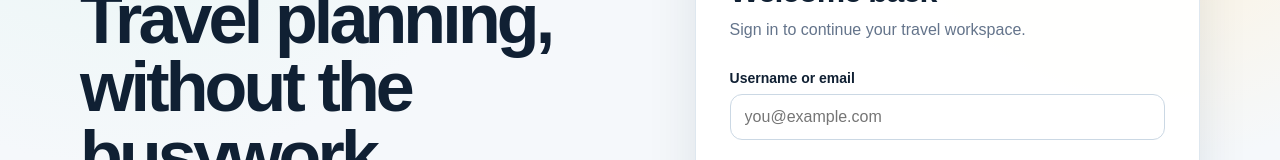
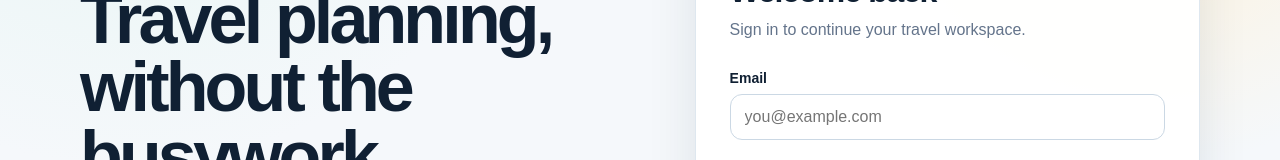
Before and after one commit to mhsefidgar/VoyageAgent, a Next.js app: page /login in a window 1280 px wide. Shown: the part 254-414 px from the top of the page. Built offline with nearby package versions, Linux system fonts and the light colour scheme.

Commit message:
Improve login validation feedback

```diff
--- a/src/app/login/page.tsx
+++ b/src/app/login/page.tsx
@@ -1,6 +1,10 @@
 import Link from 'next/link';
 
-export default function LoginPage() {
+export default async function LoginPage({ searchParams }: { searchParams: Promise<{ error?: string; registered?: string }> }) {
+  const params = await searchParams;
+  const error = params.error === 'invalid_credentials';
+  const registered = params.registered === '1';
+
   return (
     <main className="page-shell">
       <div className="container auth-grid">
@@ -19,8 +23,10 @@ export default function LoginPage() {
           <div className="brand"><span className="brand-mark">✈</span> VoyageAgent</div>
           <h1 style={{ marginTop: 28 }}>Welcome back</h1>
           <p className="sub">Sign in to continue your travel workspace.</p>
+          {error && <p role="alert" className="error-message">We couldn’t sign you in. Check your email and password and try again.</p>}
+          {registered && <p role="status" className="success-message">Account created. Check your email if confirmation is required, then sign in.</p>}
           <form action="/api/auth/login" method="post" className="form">
-            <div className="field"><label htmlFor="email">Username or email</label><input id="email" name="email" type="text" required autoComplete="username" placeholder="you@example.com" /></div>
+            <div className="field"><label htmlFor="email">Email</label><input id="email" name="email" type="email" required autoComplete="username" placeholder="you@example.com" /></div>
             <div className="field"><label htmlFor="password">Password</label><input id="password" name="password" type="password" required autoComplete="current-password" placeholder="Enter your password" /></div>
             <button className="button" type="submit">Sign in to VoyageAgent</button>
           </form>
```
